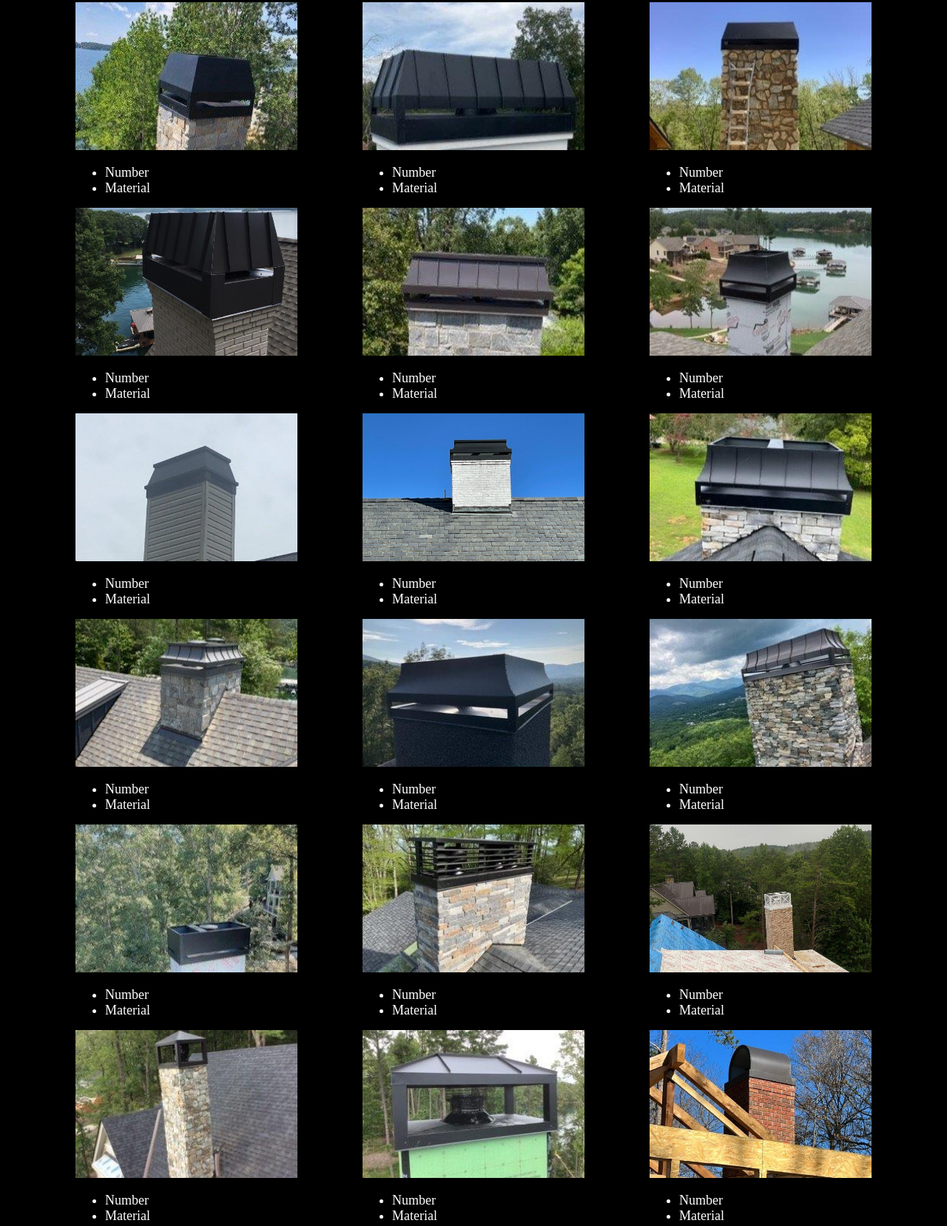
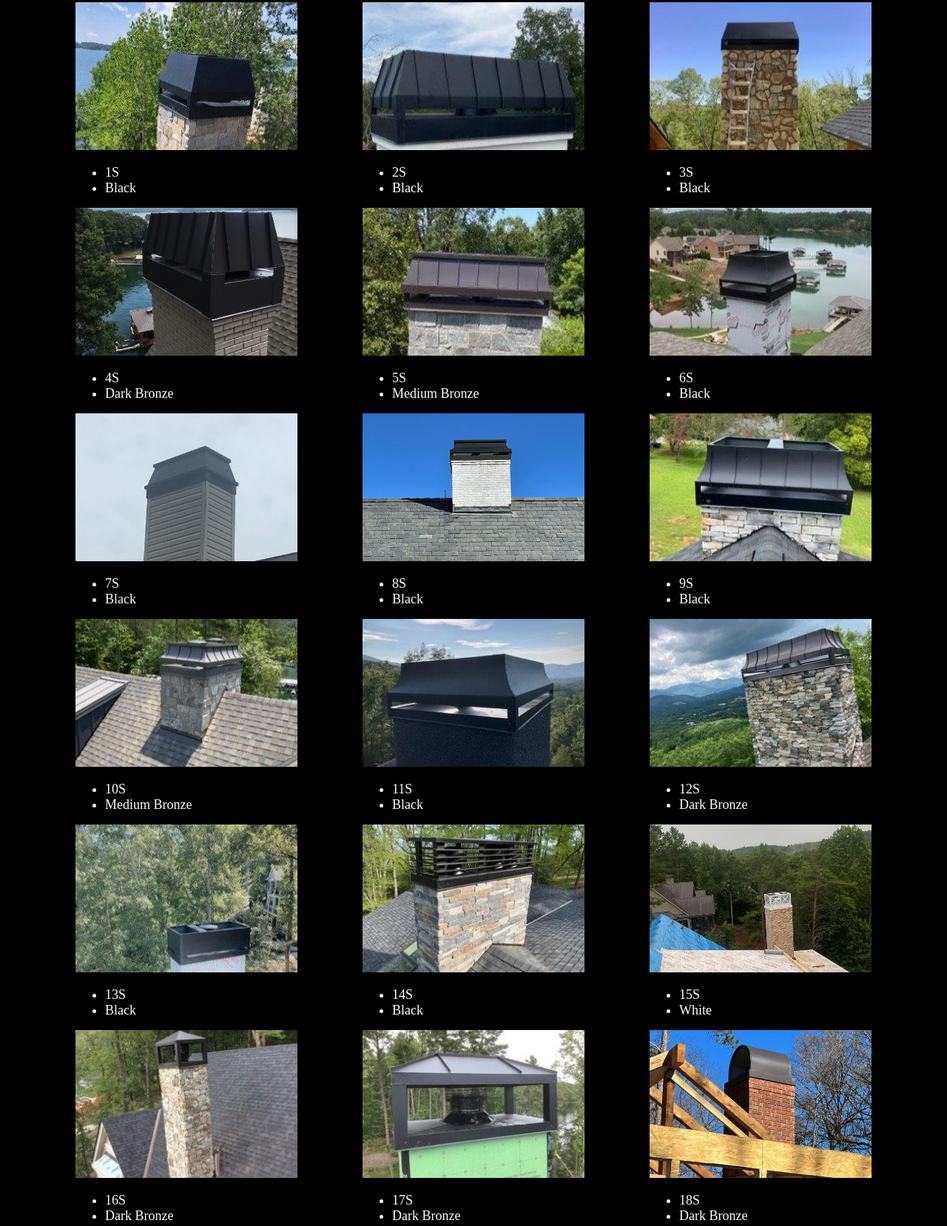
Before and after one commit to leonardo-palomares-1452/CapCatalog, a plain HTML site: page index.html in a window 1280 px wide. Shown: the part 826-2484 px from the top of the page at 74% size. Drawn offline with Linux system fonts and the light colour scheme.

Commit message:
Add files via upload

```diff
--- a/index.html
+++ b/index.html
@@ -77,8 +77,8 @@
                 <a href="fwdemailingcarolinapot_jpgcharcoalcarolinapot_jpg/Dynasty Shroud.jpg"><img class="item-img" src="fwdemailingcarolinapot_jpgcharcoalcarolinapot_jpg/Dynasty Shroud.jpg"></a>
                 <p class="item-description">
                     <ul>
-                        <li>Number</li>
-                        <li>Material</li>
+                        <li>1S</li>
+                        <li>Black</li>
                     </ul>
                 </p>
             </div>
@@ -86,8 +86,8 @@
                 <a href="fwdemailingcarolinapot_jpgcharcoalcarolinapot_jpg/majesty shroud.jpg"><img class="item-img" src="fwdemailingcarolinapot_jpgcharcoalcarolinapot_jpg/majesty shroud.jpg"></a>
                 <p class="item-description">
                     <ul>
-                        <li>Number</li>
-                        <li>Material</li>
+                        <li>2S</li>
+                        <li>Black</li>
                     </ul>
                 </p>
             </div>
@@ -95,8 +95,8 @@
                 <a href="fwdemailingcarolinapot_jpgcharcoalcarolinapot_jpg/monarch shroud.jpg"><img class="item-img" src="fwdemailingcarolinapot_jpgcharcoalcarolinapot_jpg/monarch shroud.jpg"></a>
                 <p class="item-description">
                     <ul>
-                        <li>Number</li>
-                        <li>Material</li>
+                        <li>3S</li>
+                        <li>Black</li>
                     </ul>
                 </p>
             </div>
@@ -104,8 +104,8 @@
                 <a href="fwdemailingcarolinapot_jpgcharcoalcarolinapot_jpg/Regal Shroud.jpg"><img class="item-img" src="fwdemailingcarolinapot_jpgcharcoalcarolinapot_jpg/Regal Shroud.jpg"></a>
                 <p class="item-description">
                     <ul>
-                        <li>Number</li>
-                        <li>Material</li>
+                        <li>4S</li>
+                        <li>Dark Bronze</li>
                     </ul>
                 </p>
             </div>
@@ -113,8 +113,8 @@
                 <a href="fwdemailingcarolinapot_jpgcharcoalcarolinapot_jpg/Royale Shroud.jpg"><img class="item-img" src="fwdemailingcarolinapot_jpgcharcoalcarolinapot_jpg/Royale Shroud.jpg"></a>
                 <p class="item-description">
                     <ul>
-                        <li>Number</li>
-                        <li>Material</li>
+                        <li>5S</li>
+                        <li>Medium Bronze</li>
                     </ul>
                 </p>
             </div>
@@ -122,8 +122,8 @@
                 <a href="fwdemailingcarolinapot_jpgcharcoalcarolinapot_jpg/Empress shroud.jpg"><img class="item-img" src="fwdemailingcarolinapot_jpgcharcoalcarolinapot_jpg/Empress shroud.jpg"></a>
                 <p class="item-description">
                     <ul>
-                        <li>Number</li>
-                        <li>Material</li>
+                        <li>6S</li>
+                        <li>Black</li>
                     </ul>
                 </p>
             </div>
@@ -131,8 +131,8 @@
                 <a href="fwdemailingcarolinapot_jpgcharcoalcarolinapot_jpg/monaco shroud.jpg"><img class="item-img" src="fwdemailingcarolinapot_jpgcharcoalcarolinapot_jpg/monaco shroud.jpg"></a>
                 <p class="item-description">
                     <ul>
-                        <li>Number</li>
-                        <li>Material</li>
+                        <li>7S</li>
+                        <li>Black</li>
                     </ul>
                 </p>
             </div>
@@ -140,8 +140,8 @@
                 <a href="fwdemailingcarolinapot_jpgcharcoalcarolinapot_jpg/la mons shroud.jpg"><img class="item-img" src="fwdemailingcarolinapot_jpgcharcoalcarolinapot_jpg/la mons shroud.jpg"></a>
                 <p class="item-description">
                     <ul>
-                        <li>Number</li>
-                        <li>Material</li>
+                        <li>8S</li>
+                        <li>Black</li>
                     </ul>
                 </p>
             </div>
@@ -149,8 +149,8 @@
                 <a href="fwdemailingcarolinapot_jpgcharcoalcarolinapot_jpg/emperor shroud.jpg"><img class="item-img" src="fwdemailingcarolinapot_jpgcharcoalcarolinapot_jpg/emperor shroud.jpg"></a>
                 <p class="item-description">
                     <ul>
-                        <li>Number</li>
-                        <li>Material</li>
+                        <li>9S</li>
+                        <li>Black</li>
                     </ul>
                 </p>
             </div>
@@ -158,8 +158,8 @@
                 <a href="fwdemailingcarolinapot_jpgcharcoalcarolinapot_jpg/temptress shroud.jpg"><img class="item-img" src="fwdemailingcarolinapot_jpgcharcoalcarolinapot_jpg/temptress shroud.jpg"></a>
                 <p class="item-description">
                     <ul>
-                        <li>Number</li>
-                        <li>Material</li>
+                        <li>10S</li>
+                        <li>Medium Bronze</li>
                     </ul>
                 </p>
             </div>
@@ -167,8 +167,8 @@
                 <a href="fwdemailingcarolinapot_jpgcharcoalcarolinapot_jpg/princess shroud.jpg"><img class="item-img" src="fwdemailingcarolinapot_jpgcharcoalcarolinapot_jpg/princess shroud.jpg"></a>
                 <p class="item-description">
                     <ul>
-                        <li>Number</li>
-                        <li>Material</li>
+                        <li>11S</li>
+                        <li>Black</li>
                     </ul>
                 </p>
             </div>
@@ -176,8 +176,8 @@
                 <a href="fwdemailingcarolinapot_jpgcharcoalcarolinapot_jpg/prince shroud.jpg"><img class="item-img" src="fwdemailingcarolinapot_jpgcharcoalcarolinapot_jpg/prince shroud.jpg"></a>
                 <p class="item-description">
                     <ul>
-                        <li>Number</li>
-                        <li>Material</li>
+                        <li>12S</li>
+                        <li>Dark Bronze</li>
                     </ul>
                 </p>
             </div>
@@ -185,8 +185,8 @@
                 <a href="fwdemailingcarolinapot_jpgcharcoalcarolinapot_jpg/imperial.jpg"><img class="item-img" src="fwdemailingcarolinapot_jpgcharcoalcarolinapot_jpg/imperial.jpg"></a>
                 <p class="item-description">
                     <ul>
-                        <li>Number</li>
-                        <li>Material</li>
+                        <li>13S</li>
+                        <li>Black</li>
                     </ul>
                 </p>
             </div>
@@ -194,8 +194,8 @@
                 <a href="fwdemailingcarolinapot_jpgcharcoalcarolinapot_jpg/venetain shroud.jpg"><img class="item-img" src="fwdemailingcarolinapot_jpgcharcoalcarolinapot_jpg/venetain shroud.jpg"></a>
                 <p class="item-description">
                     <ul>
-                        <li>Number</li>
-                        <li>Material</li>
+                        <li>14S</li>
+                        <li>Black</li>
                     </ul>
                 </p>
             </div>
@@ -203,8 +203,8 @@
                 <a href="fwdemailingcarolinapot_jpgcharcoalcarolinapot_jpg/iron maiden shroud.jpg"><img class="item-img" src="fwdemailingcarolinapot_jpgcharcoalcarolinapot_jpg/iron maiden shroud.jpg"></a>
                 <p class="item-description">
                     <ul>
-                        <li>Number</li>
-                        <li>Material</li>
+                        <li>15S</li>
+                        <li>White</li>
                     </ul>
                 </p>
             </div>
@@ -212,8 +212,8 @@
                 <a href="fwdemailingcarolinapot_jpgcharcoalcarolinapot_jpg/Egyptian shroud.jpg"><img class="item-img" src="fwdemailingcarolinapot_jpgcharcoalcarolinapot_jpg/Egyptian shroud.jpg"></a>
                 <p class="item-description">
                     <ul>
-                        <li>Number</li>
-                        <li>Material</li>
+                        <li>16S</li>
+                        <li>Dark Bronze</li>
                     </ul>
                 </p>
             </div>
@@ -221,8 +221,8 @@
                 <a href="fwdemailingcarolinapot_jpgcharcoalcarolinapot_jpg/spartan.jpg"><img class="item-img" src="fwdemailingcarolinapot_jpgcharcoalcarolinapot_jpg/spartan.jpg"></a>
                 <p class="item-description">
                     <ul>
-                        <li>Number</li>
-                        <li>Material</li>
+                        <li>17S</li>
+                        <li>Dark Bronze</li>
                     </ul>
                 </p>
             </div>
@@ -230,8 +230,8 @@
                 <a href="fwdemailingcarolinapot_jpgcharcoalcarolinapot_jpg/roundhouse shroud.jpg"><img class="item-img" src="fwdemailingcarolinapot_jpgcharcoalcarolinapot_jpg/roundhouse shroud.jpg"></a>
                 <p class="item-description">
                     <ul>
-                        <li>Number</li>
-                        <li>Material</li>
+                        <li>18S</li>
+                        <li>Dark Bronze</li>
                     </ul>
                 </p>
             </div>
@@ -239,8 +239,8 @@
                 <a href="fwdemailingcarolinapot_jpgcharcoalcarolinapot_jpg/bishop arch shroud.jpg"><img class="item-img" src="fwdemailingcarolinapot_jpgcharcoalcarolinapot_jpg/bishop arch shroud.jpg"></a>
                 <p class="item-description">
                     <ul>
-                        <li>Number</li>
-                        <li>Material</li>
+                        <li>19S</li>
+                        <li>Dark Bronze</li>
                     </ul>
                 </p>
             </div>
@@ -248,8 +248,8 @@
                 <a href="fwdemailingcarolinapot_jpgcharcoalcarolinapot_jpg/imperial king shroud.jpg"><img class="item-img" src="fwdemailingcarolinapot_jpgcharcoalcarolinapot_jpg/imperial king shroud.jpg"></a>
                 <p class="item-description">
                     <ul>
-                        <li>Number</li>
-                        <li>Material</li>
+                        <li>20S</li>
+                        <li>Black</li>
                     </ul>
                 </p>
             </div>
@@ -257,8 +257,8 @@
                 <a href="fwdemailingcarolinapot_jpgcharcoalcarolinapot_jpg/Bell-Clock Tower Shroud.jpg"><img class="item-img" src="fwdemailingcarolinapot_jpgcharcoalcarolinapot_jpg/Bell-Clock Tower Shroud.jpg"></a>
                 <p class="item-description">
                     <ul>
-                        <li>Number</li>
-                        <li>Material</li>
+                        <li>21S</li>
+                        <li>Medium Bronze</li>
                     </ul>
                 </p>
             </div>
@@ -267,8 +267,8 @@
                 <a href="fwdemailingcarolinapot_jpgcharcoalcarolinapot_jpg/6d5e53ea-0641-42f2-b62e-bf3e6f029bd0.jpg"><img class="item-img" src="fwdemailingcarolinapot_jpgcharcoalcarolinapot_jpg/6d5e53ea-0641-42f2-b62e-bf3e6f029bd0.jpg"></a>
                 <p class="item-description">
                     <ul>
-                        <li>Number</li>
-                        <li>Material</li>
+                        <li>22S</li>
+                        <li>Black</li>
                     </ul>
                 </p>
             </div>
@@ -276,8 +276,8 @@
                 <a href="fwdemailingcarolinapot_jpgcharcoalcarolinapot_jpg/624Lamons.jpg"><img class="item-img" src="fwdemailingcarolinapot_jpgcharcoalcarolinapot_jpg/624Lamons.jpg"></a>
                 <p class="item-description">
                     <ul>
-                        <li>Number</li>
-                        <li>Material</li>
+                        <li>23S</li>
+                        <li>Black</li>
                     </ul>
                 </p>
             </div>
@@ -285,8 +285,8 @@
                 <a href="fwdemailingcarolinapot_jpgcharcoalcarolinapot_jpg/Bishop Arch.jpg"><img class="item-img" src="fwdemailingcarolinapot_jpgcharcoalcarolinapot_jpg/Bishop Arch.jpg"></a>
                 <p class="item-description">
                     <ul>
-                        <li>Number</li>
-                        <li>Material</li>
+                        <li>24S</li>
+                        <li>Black</li>
                     </ul>
                 </p>
             </div>
@@ -294,8 +294,8 @@
                 <a href="fwdemailingcarolinapot_jpgcharcoalcarolinapot_jpg/Black chase cover.jpg"><img class="item-img" src="fwdemailingcarolinapot_jpgcharcoalcarolinapot_jpg/Black chase cover.jpg"></a>
                 <p class="item-description">
                     <ul>
-                        <li>Number</li>
-                        <li>Material</li>
+                        <li>25S</li>
+                        <li>Black</li>
                     </ul>
                 </p>
             </div>
@@ -303,8 +303,8 @@
                 <a href="fwdemailingcarolinapot_jpgcharcoalcarolinapot_jpg/Black corbelled chase cover.jpg"><img class="item-img" src="fwdemailingcarolinapot_jpgcharcoalcarolinapot_jpg/Black corbelled chase cover.jpg"></a>
                 <p class="item-description">
                     <ul>
-                        <li>Number</li>
-                        <li>Material</li>
+                        <li>26S</li>
+                        <li>Black</li>
                     </ul>
                 </p>
             </div>
@@ -312,8 +312,8 @@
                 <a href="fwdemailingcarolinapot_jpgcharcoalcarolinapot_jpg/Dove Gray Mesa.jpg"><img class="item-img" src="fwdemailingcarolinapot_jpgcharcoalcarolinapot_jpg/Dove Gray Mesa.jpg"></a>
                 <p class="item-description">
                     <ul>
-                        <li>Number</li>
-                        <li>Material</li>
+                        <li>27S</li>
+                        <li>White</li>
                     </ul>
                 </p>
             </div>
@@ -321,8 +321,8 @@
                 <a href="fwdemailingcarolinapot_jpgcharcoalcarolinapot_jpg/Dynasty Copper shroud.jpg"><img class="item-img" src="fwdemailingcarolinapot_jpgcharcoalcarolinapot_jpg/Dynasty Copper shroud.jpg"></a>
                 <p class="item-description">
                     <ul>
-                        <li>Number</li>
-                        <li>Material</li>
+                        <li>28S</li>
+                        <li>Copper</li>
                     </ul>
                 </p>
             </div>
@@ -330,8 +330,8 @@
                 <a href="fwdemailingcarolinapot_jpgcharcoalcarolinapot_jpg/French Curve.jpg"><img class="item-img" src="fwdemailingcarolinapot_jpgcharcoalcarolinapot_jpg/French Curve.jpg"></a>
                 <p class="item-description">
                     <ul>
-                        <li>Number</li>
-                        <li>Material</li>
+                        <li>29S</li>
+                        <li>Dark Bronze</li>
                     </ul>
                 </p>
             </div>
@@ -339,8 +339,8 @@
                 <a href="fwdemailingcarolinapot_jpgcharcoalcarolinapot_jpg/spartan shroud.jpg"><img class="item-img" src="fwdemailingcarolinapot_jpgcharcoalcarolinapot_jpg/spartan shroud.jpg"></a>
                 <p class="item-description">
                     <ul>
-                        <li>Number</li>
-                        <li>Material</li>
+                        <li>30S</li>
+                        <li>Black</li>
                     </ul>
                 </p>
             </div>
@@ -355,8 +355,8 @@
                 <a href="fwdemailingcarolinapot_jpgcharcoalcarolinapot_jpg/Carolina Pot.jpg"><img class="item-img" src="fwdemailingcarolinapot_jpgcharcoalcarolinapot_jpg/Carolina Pot.jpg"></a>
                 <p class="item-description">
                     <ul>
-                        <li>Number</li>
-                        <li>Material</li>
+                        <li>1-P</li>
+                        <li>Black</li>
                     </ul>
                 </p>
             </div>
@@ -364,8 +364,8 @@
                 <a href="fwdemailingcarolinapot_jpgcharcoalcarolinapot_jpg/Charcoal Carolina pot.jpg"><img class="item-img" src="fwdemailingcarolinapot_jpgcharcoalcarolinapot_jpg/Charcoal Carolina pot.jpg"></a>
                 <p class="item-description">
                     <ul>
-                        <li>Number</li>
-                        <li>Material</li>
+                        <li>2-P</li>
+                        <li>Charcoal</li>
                     </ul>
                 </p>
             </div>
@@ -373,8 +373,8 @@
                 <a href="fwdemailingcarolinapot_jpgcharcoalcarolinapot_jpg/Copper Carolina pots.jpg"><img class="item-img" src="fwdemailingcarolinapot_jpgcharcoalcarolinapot_jpg/Copper Carolina pots.jpg"></a>
                 <p class="item-description">
                     <ul>
-                        <li>Number</li>
-                        <li>Material</li>
+                        <li>3-P</li>
+                        <li>Copper</li>
                     </ul>
                 </p>
             </div>
@@ -389,8 +389,8 @@
                 <a href="fwdemailingcarolinapot_jpgcharcoalcarolinapot_jpg/Stainless Top Mount.jpg"><img class="item-img" src="fwdemailingcarolinapot_jpgcharcoalcarolinapot_jpg/Stainless Top Mount.jpg"></a>
                 <p class="item-description">
                     <ul>
-                        <li>Number</li>
-                        <li>Material</li>
+                        <li>1-TM</li>
+                        <li>Stainless Steel</li>
                     </ul>
                 </p>
             </div>
@@ -398,8 +398,8 @@
                 <a href="fwdemailingcarolinapot_jpgcharcoalcarolinapot_jpg/stainless top mount hip and ridge.jpg"><img class="item-img" src="fwdemailingcarolinapot_jpgcharcoalcarolinapot_jpg/stainless top mount hip and ridge.jpg"></a>
                 <p class="item-description">
                     <ul>
-                        <li>Number</li>
-                        <li>Material</li>
+                        <li>2-TM</li>
+                        <li>Copper</li>
                     </ul>
                 </p>
             </div>
@@ -407,8 +407,8 @@
                 <a href="fwdemailingcarolinapot_jpgcharcoalcarolinapot_jpg/Single Flue.jpg"><img class="item-img" src="fwdemailingcarolinapot_jpgcharcoalcarolinapot_jpg/Single Flue.jpg"></a>
                 <p class="item-description">
                     <ul>
-                        <li>Number</li>
-                        <li>Material</li>
+                        <li>3-TM</li>
+                        <li>Stainless Steel</li>
                     </ul>
                 </p>
             </div>
@@ -423,8 +423,8 @@
                 <a href="fwdemailingcarolinapot_jpgcharcoalcarolinapot_jpg/Stainless Outside Mount Hip and Ridge.jpg"><img class="item-img" src="fwdemailingcarolinapot_jpgcharcoalcarolinapot_jpg/Stainless Outside Mount Hip and Ridge.jpg"></a>
                 <p class="item-description">
                     <ul>
-                        <li>Number</li>
-                        <li>Material</li>
+                        <li>1-OM</li>
+                        <li>Black Powder Coat</li>
                     </ul>
                 </p>
             </div>
@@ -432,8 +432,8 @@
                 <a href="fwdemailingcarolinapot_jpgcharcoalcarolinapot_jpg/top mount hip lid.jpg"><img class="item-img" src="fwdemailingcarolinapot_jpgcharcoalcarolinapot_jpg/top mount hip lid.jpg"></a>
                 <p class="item-description">
                     <ul>
-                        <li>Number</li>
-                        <li>Material</li>
+                        <li>2-OM</li>
+                        <li>Stainless Steel</li>
                     </ul>
                 </p>
             </div>
@@ -441,8 +441,8 @@
                 <a href="fwdemailingcarolinapot_jpgcharcoalcarolinapot_jpg/Stainless Outside Mount corbel Flat Top.jpg"><img class="item-img" src="fwdemailingcarolinapot_jpgcharcoalcarolinapot_jpg/Stainless Outside Mount corbel Flat Top.jpg"></a>
                 <p class="item-description">
                     <ul>
-                        <li>Number</li>
-                        <li>Material</li>
+                        <li>3-OM</li>
+                        <li>Stainless Steel</li>
                     </ul>
                 </p>
             </div>
@@ -450,8 +450,8 @@
                 <a href="fwdemailingcarolinapot_jpgcharcoalcarolinapot_jpg/Stainless Corbel Base Flat Top black pc 3m.jpg"><img class="item-img" src="fwdemailingcarolinapot_jpgcharcoalcarolinapot_jpg/Stainless Corbel Base Flat Top black pc 3m.jpg"></a>
                 <p class="item-description">
                     <ul>
-                        <li>Number</li>
-                        <li>Material</li>
+                        <li>4-OM</li>
+                        <li>Black Powder Coat</li>
                     </ul>
                 </p>
             </div>
@@ -459,8 +459,8 @@
                 <a href="fwdemailingcarolinapot_jpgcharcoalcarolinapot_jpg/ss omt flat.jpg"><img class="item-img" src="fwdemailingcarolinapot_jpgcharcoalcarolinapot_jpg/ss omt flat.jpg"></a>
                 <p class="item-description">
                     <ul>
-                        <li>Number</li>
-                        <li>Material</li>
+                        <li>5-OM</li>
+                        <li>Stainless Steel</li>
                     </ul>
                 </p>
             </div>
@@ -468,8 +468,8 @@
                 <a href="fwdemailingcarolinapot_jpgcharcoalcarolinapot_jpg/sloped base hip and ridge.jpg"><img class="item-img" src="fwdemailingcarolinapot_jpgcharcoalcarolinapot_jpg/sloped base hip and ridge.jpg"></a>
                 <p class="item-description">
                     <ul>
-                        <li>Number</li>
-                        <li>Material</li>
+                        <li>6-OM</li>
+                        <li>Black Powder Coat</li>
                     </ul>
                 </p>
             </div>
@@ -477,8 +477,8 @@
                 <a href="fwdemailingcarolinapot_jpgcharcoalcarolinapot_jpg/Sloped base corbelled flat top.jpg"><img class="item-img" src="fwdemailingcarolinapot_jpgcharcoalcarolinapot_jpg/Sloped base corbelled flat top.jpg"></a>
                 <p class="item-description">
                     <ul>
-                        <li>Number</li>
-                        <li>Material</li>
+                        <li>7-OM</li>
+                        <li>Stainless Steel</li>
                     </ul>
                 </p>
             </div>
@@ -486,8 +486,8 @@
                 <a href="fwdemailingcarolinapot_jpgcharcoalcarolinapot_jpg/corbel base hip and ridge.jpg"><img class="item-img" src="fwdemailingcarolinapot_jpgcharcoalcarolinapot_jpg/corbel base hip and ridge.jpg"></a>
                 <p class="item-description">
                     <ul>
-                        <li>Number</li>
-                        <li>Material</li>
+                        <li>8-OM</li>
+                        <li>Black Powder Coat</li>
                     </ul>
                 </p>
             </div>
@@ -495,8 +495,8 @@
                 <a href="fwdemailingcarolinapot_jpgcharcoalcarolinapot_jpg/MFbigdripper2.jpg"><img class="item-img" src="fwdemailingcarolinapot_jpgcharcoalcarolinapot_jpg/MFbigdripper2.jpg"></a>
                 <p class="item-description">
                     <ul>
-                        <li>Number</li>
-                        <li>Material</li>
+                        <li>9-OM</li>
+                        <li>Stainless Steel</li>
                     </ul>
                 </p>
             </div>
@@ -504,8 +504,8 @@
                 <a href="fwdemailingcarolinapot_jpgcharcoalcarolinapot_jpg/bigdripper2.jpg"><img class="item-img" src="fwdemailingcarolinapot_jpgcharcoalcarolinapot_jpg/bigdripper2.jpg"></a>
                 <p class="item-description">
                     <ul>
-                        <li>Number</li>
-                        <li>Material</li>
+                        <li>10-OM</li>
+                        <li>Stainless Steel</li>
                     </ul>
                 </p>
             </div>
```
Also changed, not shown: CarolinaPots.html (+0 -1 lines), OutsideMount.html (+0 -1 lines), ShroudsAndPans.html (+30 -31 lines), TopMount.html (+1 -2 lines).
